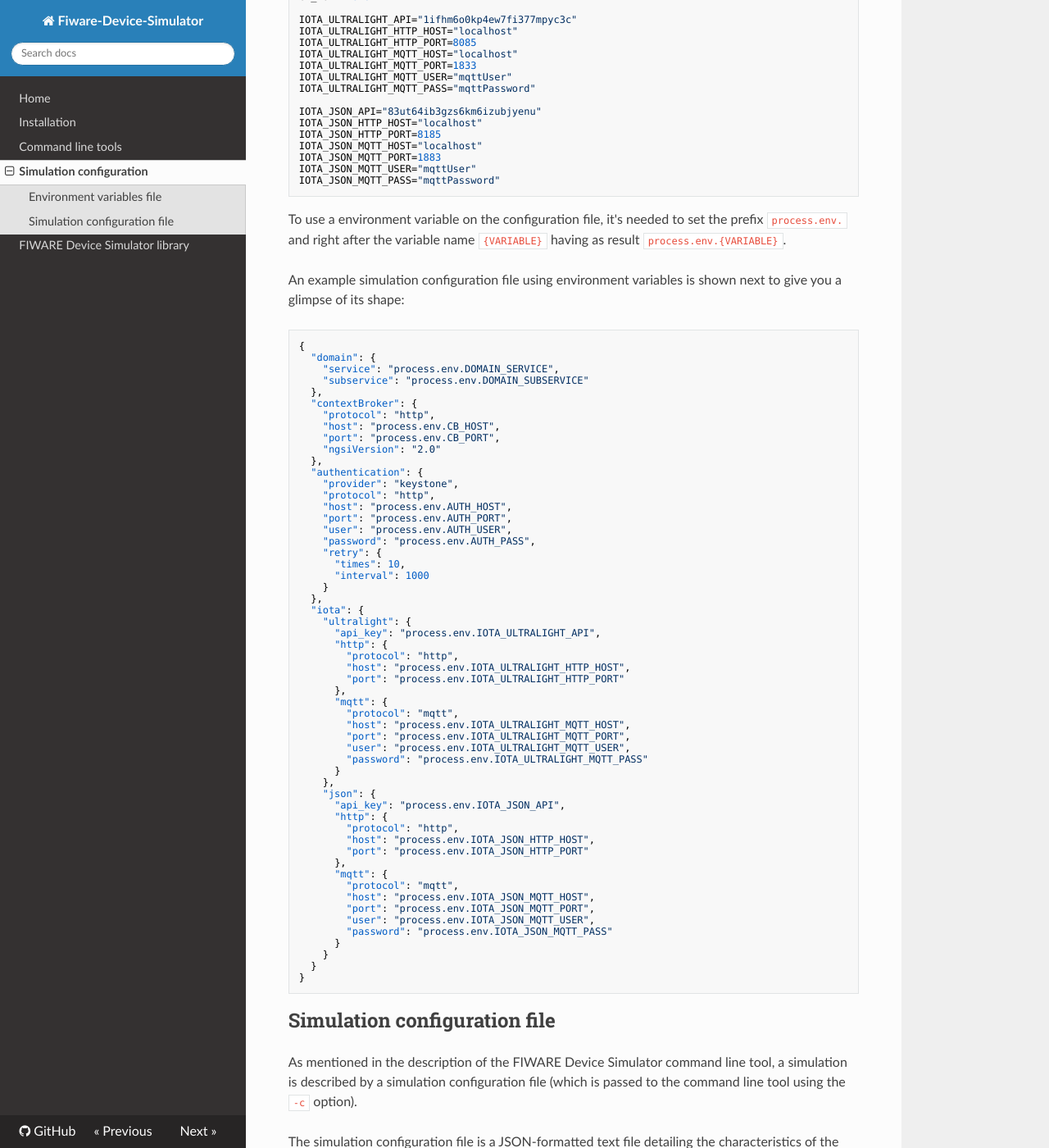
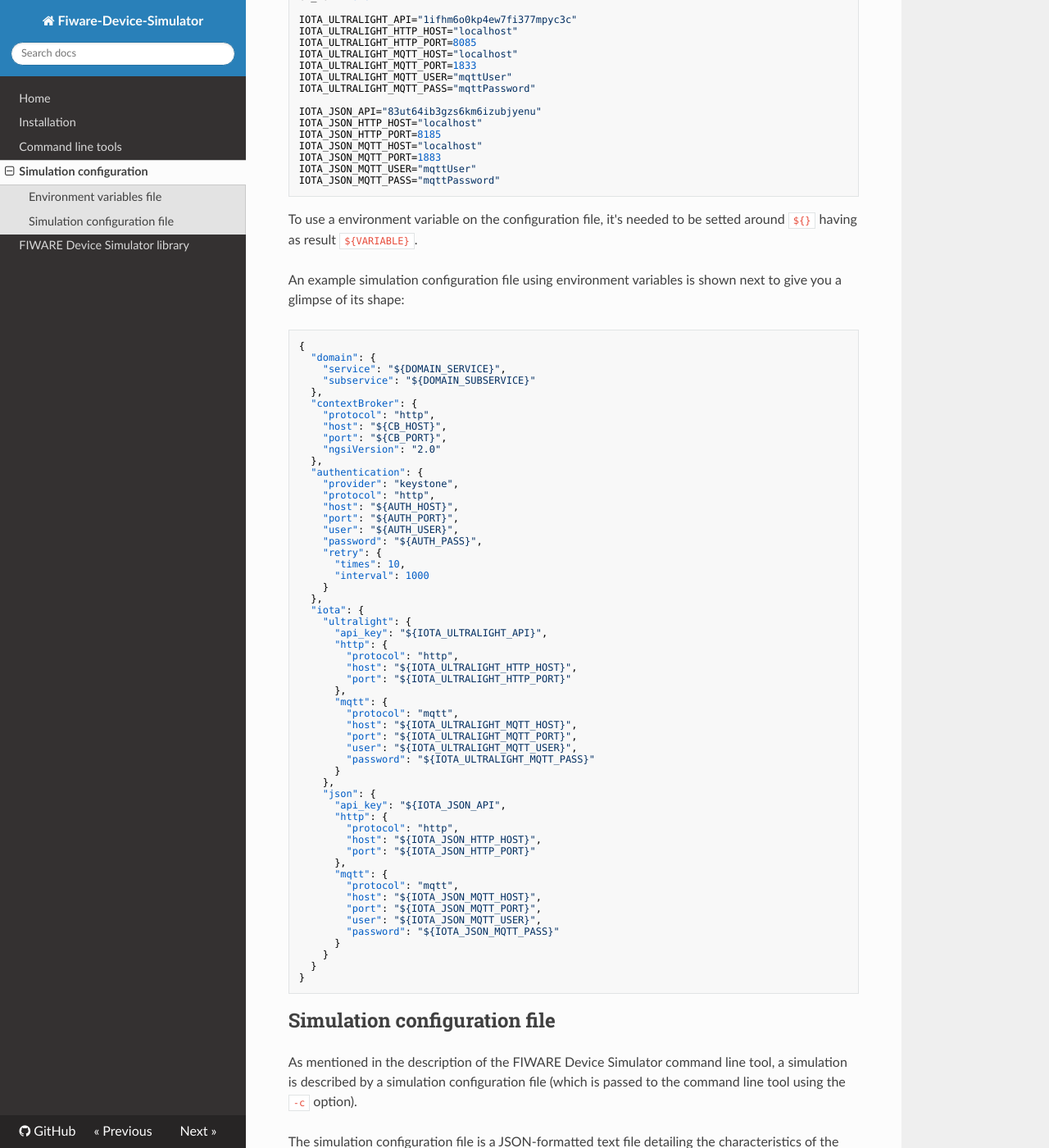
Before and after one commit to telefonicaid/fiware-device-simulator, an MkDocs documentation site: the page built from doc/manuals/simulation-configuration.md, in a window 1280 px wide and 1400 px high, scrolled down 511 px. Shown: the whole window at 82% size. Built offline with MkDocs 1.6.1, drawn with Linux system fonts in a browser that asks for light colours; nearby versions of some CDN libraries; comment, search, counter and statistics services are not loaded; old or Windows-style settings are respelled for this version of MkDocs.

Commit message:
fix: using variables without process.env prefix

````diff
--- a/doc/manuals/simulation-configuration.md
+++ b/doc/manuals/simulation-configuration.md
@@ -35,29 +35,29 @@ IOTA_JSON_MQTT_USER="mqttUser"
 IOTA_JSON_MQTT_PASS="mqttPassword"
 ```
 
-To use a environment variable on the configuration file, it's needed to set the prefix `process.env.` and right after the variable name `{VARIABLE}` having as result `process.env.{VARIABLE}`.
+To use a environment variable on the configuration file, it's needed to be setted around `${}` having as result `${VARIABLE}`.
 
 An example simulation configuration file using environment variables is shown next to give you a glimpse of its shape:
 
 ```json
 {
   "domain": {
-    "service": "process.env.DOMAIN_SERVICE",
-    "subservice": "process.env.DOMAIN_SUBSERVICE"
+    "service": "${DOMAIN_SERVICE}",
+    "subservice": "${DOMAIN_SUBSERVICE}"
   },
   "contextBroker": {
     "protocol": "http",
-    "host": "process.env.CB_HOST",
-    "port": "process.env.CB_PORT",
+    "host": "${CB_HOST}",
+    "port": "${CB_PORT}",
     "ngsiVersion": "2.0"
   },
   "authentication": {
     "provider": "keystone",
     "protocol": "http",
-    "host": "process.env.AUTH_HOST",
-    "port": "process.env.AUTH_PORT",
-    "user": "process.env.AUTH_USER",
-    "password": "process.env.AUTH_PASS",
+    "host": "${AUTH_HOST}",
+    "port": "${AUTH_PORT}",
+    "user": "${AUTH_USER}",
+    "password": "${AUTH_PASS}",
     "retry": {
       "times": 10,
       "interval": 1000
@@ -65,33 +65,33 @@ An example simulation configuration file using environment variables is shown ne
   },
   "iota": {
     "ultralight": {
-      "api_key": "process.env.IOTA_ULTRALIGHT_API",
+      "api_key": "${IOTA_ULTRALIGHT_API}",
       "http": {
         "protocol": "http",
-        "host": "process.env.IOTA_ULTRALIGHT_HTTP_HOST",
-        "port": "process.env.IOTA_ULTRALIGHT_HTTP_PORT"
+        "host": "${IOTA_ULTRALIGHT_HTTP_HOST}",
+        "port": "${IOTA_ULTRALIGHT_HTTP_PORT}"
       },
       "mqtt": {
         "protocol": "mqtt",
-        "host": "process.env.IOTA_ULTRALIGHT_MQTT_HOST",
-        "port": "process.env.IOTA_ULTRALIGHT_MQTT_PORT",
-        "user": "process.env.IOTA_ULTRALIGHT_MQTT_USER",
-        "password": "process.env.IOTA_ULTRALIGHT_MQTT_PASS"
+        "host": "${IOTA_ULTRALIGHT_MQTT_HOST}",
+        "port": "${IOTA_ULTRALIGHT_MQTT_PORT}",
+        "user": "${IOTA_ULTRALIGHT_MQTT_USER}",
+        "password": "${IOTA_ULTRALIGHT_MQTT_PASS}"
       }
     },
     "json": {
-      "api_key": "process.env.IOTA_JSON_API",
+      "api_key": "${IOTA_JSON_API",
       "http": {
         "protocol": "http",
-        "host": "process.env.IOTA_JSON_HTTP_HOST",
-        "port": "process.env.IOTA_JSON_HTTP_PORT"
+        "host": "${IOTA_JSON_HTTP_HOST}",
+        "port": "${IOTA_JSON_HTTP_PORT}"
       },
       "mqtt": {
         "protocol": "mqtt",
-        "host": "process.env.IOTA_JSON_MQTT_HOST",
-        "port": "process.env.IOTA_JSON_MQTT_PORT",
-        "user": "process.env.IOTA_JSON_MQTT_USER",
-        "password": "process.env.IOTA_JSON_MQTT_PASS"
+        "host": "${IOTA_JSON_MQTT_HOST}",
+        "port": "${IOTA_JSON_MQTT_PORT}",
+        "user": "${IOTA_JSON_MQTT_USER}",
+        "password": "${IOTA_JSON_MQTT_PASS}"
       }
     }
   }
````
Also changed, not shown: 3 other files.
